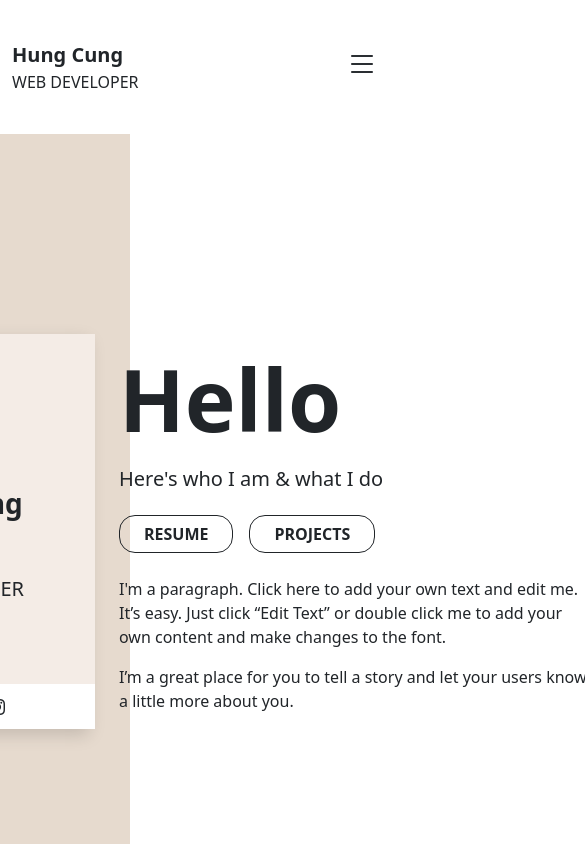
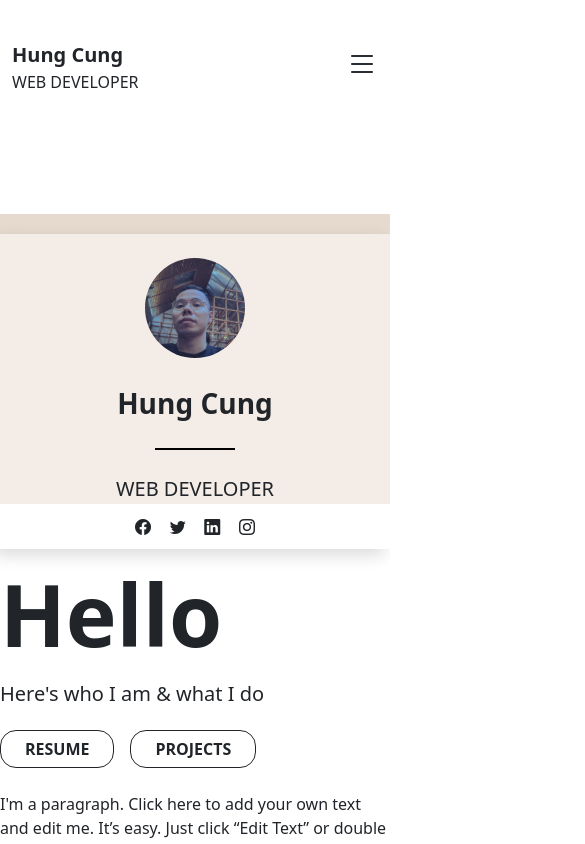
Before and after one commit to chimung/cv-website, an Angular app: page /about-me in a window 390 px wide. Shown: the top 844 px of the page, 585 px wide, since content can reach past the window. Built offline with nearby package versions, Linux system fonts and the light colour scheme.

Commit message:
Update responsive aboutme

```diff
--- a/src/app/pages/about-me/about-me.component.html
+++ b/src/app/pages/about-me/about-me.component.html
@@ -1,15 +1,14 @@
-<div class="container-fluid bg-cover">
-  <div class="row">
-    <div class="col-4 bg-cover__left-section"></div>
-    <div class="col bg-cover__right-section"></div>
+<div class="position-relative">
+  <div class="bg-cover">
+    <div class="bg-cover__leading"></div>
+    <div class="bg-cover__trailing"></div>
   </div>
 
   <div class="content">
-    <div class="content__left about-me-shadow me-4">
+    <div class="content__leading about-me-shadow">
       <div class="about-me">
         <div class="about-me__body">
           <div class="avatar mt-4">
-            <!--        <img class="avatar-img" src="assets/img/avar1.jpg" alt="avatar">-->
           </div>
           <div class="name mt-4">Hung Cung</div>
           <div class="sep mt-4"></div>
@@ -25,7 +24,7 @@
         </div>
       </div>
     </div>
-    <div class="content__right">
+    <div class="content__trailing">
       <p class="greet-line mb-0">Hello</p>
       <h5 class="mt-1 mb-4">Here's who I am & what I do</h5>
       <div class="nav-btn-group mb-4">
--- a/src/app/pages/about-me/about-me.component.scss
+++ b/src/app/pages/about-me/about-me.component.scss
@@ -4,33 +4,86 @@ $height-inner: calc(400px + 2*$padding-y);
 $cover-clr: #f4ece6;
 
 .bg-cover {
-  position: relative;
-  height: $height-inner;
+  display: flex;
 
-  &__left-section {
-    height: $height-inner;
+  height: 200px;
+  flex-flow: column;
+
+  &__leading {
+    flex: 0 0 40%;
+  }
+
+  &__trailing {
+    flex: 1 1 40%;
     background-color: #e6dace;
   }
+
+
+  @include media-breakpoint-up(md) {
+    height: $height-inner;
+    flex-flow: row;
+
+    &__leading {
+      height: $height-inner;
+      background-color: #e6dace;
+      flex: 0 0 40%;
+    }
+
+    &__trailing {
+      flex: 1 1 auto;
+    }
+  }
+
 }
 
 
 .content {
+  $width-container: 100vw;
+  $height-container: 395px;
+  $top-pos-container: 100px;
+
   position: absolute;
-  top: 200px;
-  left: calc((100vw - 800px)/2);
-  //border: solid 1px red;
+
+  @mixin style-content {
+    top: $top-pos-container;
+    left: calc((100vw - $width-container)/2);
 
 
-  display: flex;
-  flex-flow: row;
-  width: 800px;
-
-  &__left {
-    flex: 0 0 300px;
+    width: $width-container;
+    height: $height-container;
   }
 
-  &__right {
-    flex: 1 1 auto;
+  @include style-content;
+
+  display: flex;
+  flex-flow: column;
+
+  @include media-breakpoint-up(sm) {
+    $width-container: 380px;
+    $height-container: auto;
+    $top-pos-container: 200px;
+
+    @include style-content;
+    flex-flow: column;
+  }
+
+  @include media-breakpoint-up(md) {
+    $width-container: 800px;
+    $height-container: 395px;
+    $top-pos-container: 200px;
+
+    @include style-content;
+    flex-flow: row;
+
+
+    &__leading {
+      flex: 0 0 300px;
+      margin-right: 1.5rem;
+    }
+
+    &__trailing {
+      flex: 1 1 auto;
+    }
   }
 }
 
```
